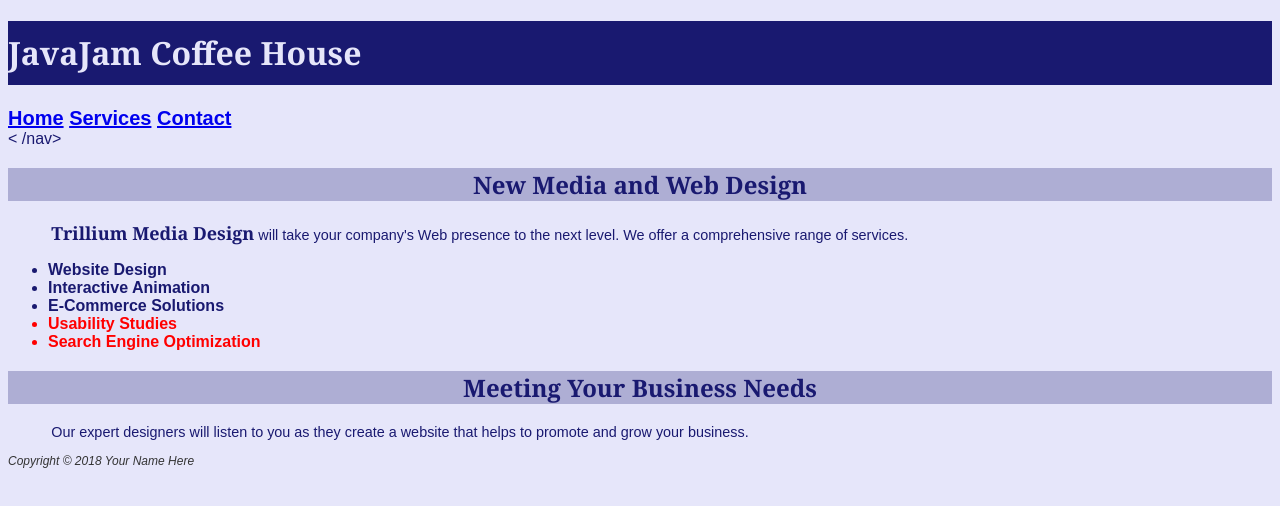
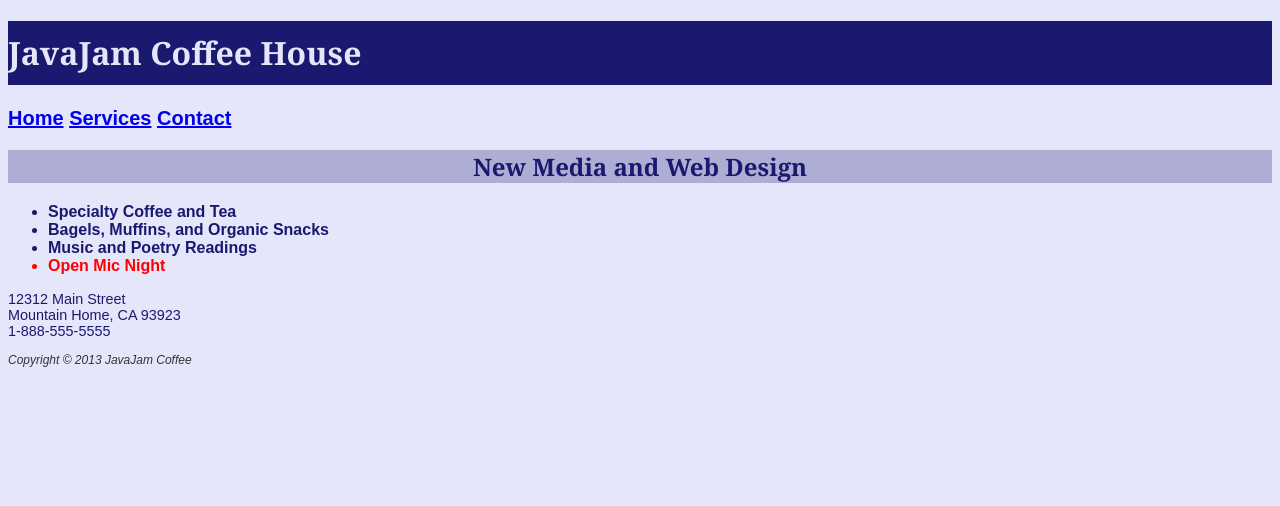
Before and after one commit to robertspahn/JavaJam, a plain HTML site: page index.html in a window 1280 px wide. Drawn offline with Linux system fonts and the light colour scheme.

Commit message:
the rest

```diff
--- a/index.html
+++ b/index.html
@@ -22,7 +22,6 @@
         }
   p     {
         font-size: .90em;
-        text-indent: 3em;
         }
   ul    {
         font-weight: bold;
@@ -60,20 +59,17 @@
         <a href="services.html">Services</a>
         <a href="contact.html">Contact</a>
       </div>
-    < /nav>
  <main>
    <h2>New Media and Web Design</h2>
-  <p><span class="companyname">Trillium Media Design</span> will take your company&#39;s Web presence to the next level. We offer a comprehensive range of services.</p>
    <ul>
-     <li>Website Design</li>
-     <li>Interactive Animation</li>
-     <li>E-Commerce Solutions</li>
-     <li class="feature">Usability Studies</li>
-     <li class="feature">Search Engine Optimization</li>
+     <li>Specialty Coffee and Tea</li>
+     <li>Bagels, Muffins, and Organic Snacks</li>
+     <li>Music and Poetry Readings</li>
+     <li class="feature">Open Mic Night</li>
    </ul>
-   <h2>Meeting Your Business Needs</h2>
-   <p>Our expert designers will listen to you as they create a website that helps to promote and grow your business.</p>
+
+   <p>12312 Main Street<br>Mountain Home, CA 93923<br>1-888-555-5555</p>
  </main>
- <div id="footer">Copyright &copy; 2018 Your Name Here</div>
+ <div id="footer">Copyright &copy; 2013 JavaJam Coffee</div>
 </body>
 </html>
```
